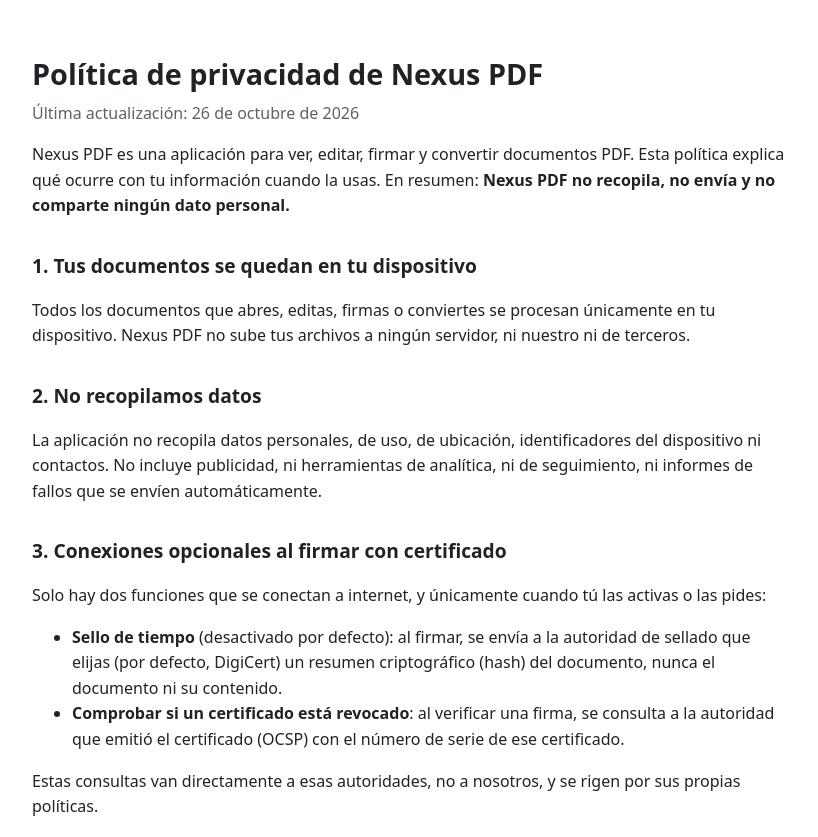
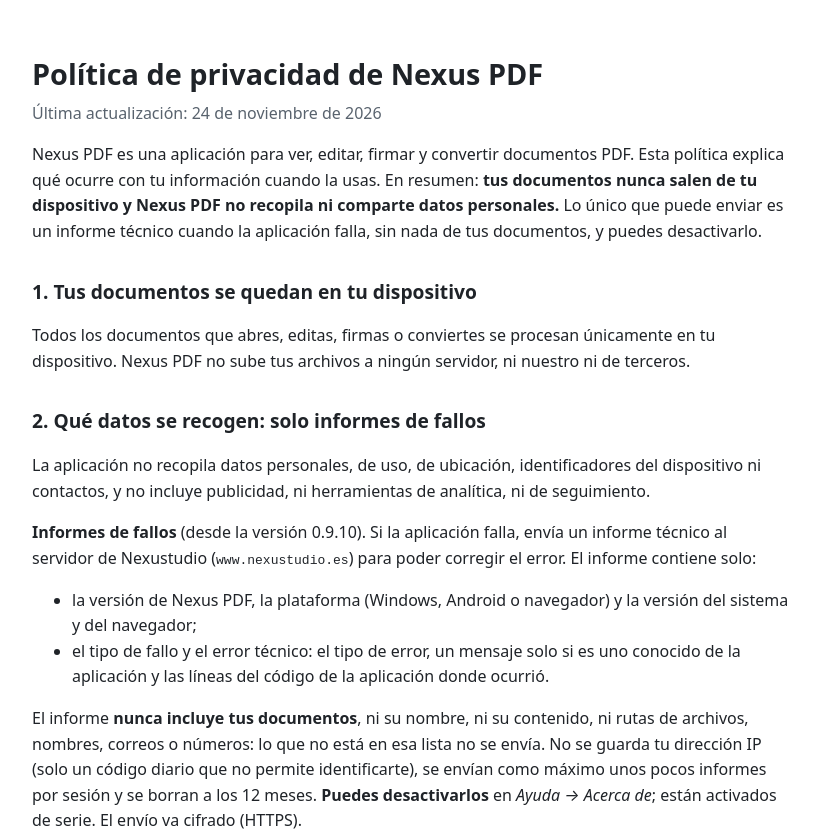
Before and after one commit to jocaorsa/nexus-pdf-privacidad, a plain HTML site: page index.html in a window 1280 px wide. Shown: the top 837 px of the page, without its empty margins (228-1046 px from the left). Drawn offline with Linux system fonts and the light colour scheme.

Commit message:
Política: informes de fallos desde la 0.9.10
Nexus PDF 0.9.10 envía un informe técnico si la app falla (versión, plataforma, tipo de error y líneas de código de la
app; nunca el documento, su nombre ni su contenido), sin guardar la IP, borrado a los 12 meses y desactivable en
Ayuda → Acerca de. Se actualiza la política antes de publicar esa versión, como ella misma promete. También en inglés.

Co-Authored-By: Claude Opus 5.5 <noreply@anthropic.com>

```diff
--- a/index.html
+++ b/index.html
@@ -16,20 +16,31 @@
 <body>
 
 <h1>Política de privacidad de Nexus PDF</h1>
-<p class="fecha">Última actualización: 26 de octubre de 2026</p>
+<p class="fecha">Última actualización: 24 de noviembre de 2026</p>
 
 <p>Nexus PDF es una aplicación para ver, editar, firmar y convertir documentos PDF. Esta política explica qué
-ocurre con tu información cuando la usas. En resumen: <strong>Nexus PDF no recopila, no envía y no comparte
-ningún dato personal.</strong></p>
+ocurre con tu información cuando la usas. En resumen: <strong>tus documentos nunca salen de tu dispositivo y
+Nexus PDF no recopila ni comparte datos personales.</strong> Lo único que puede enviar es un informe técnico
+cuando la aplicación falla, sin nada de tus documentos, y puedes desactivarlo.</p>
 
 <h2>1. Tus documentos se quedan en tu dispositivo</h2>
 <p>Todos los documentos que abres, editas, firmas o conviertes se procesan únicamente en tu dispositivo.
 Nexus PDF no sube tus archivos a ningún servidor, ni nuestro ni de terceros.</p>
 
-<h2>2. No recopilamos datos</h2>
+<h2>2. Qué datos se recogen: solo informes de fallos</h2>
 <p>La aplicación no recopila datos personales, de uso, de ubicación, identificadores del dispositivo ni
-contactos. No incluye publicidad, ni herramientas de analítica, ni de seguimiento, ni informes de fallos
-que se envíen automáticamente.</p>
+contactos, y no incluye publicidad, ni herramientas de analítica, ni de seguimiento.</p>
+<p><strong>Informes de fallos</strong> (desde la versión 0.9.10). Si la aplicación falla, envía un informe técnico al
+servidor de Nexustudio (<code>www.nexustudio.es</code>) para poder corregir el error. El informe contiene solo:</p>
+<ul>
+  <li>la versión de Nexus PDF, la plataforma (Windows, Android o navegador) y la versión del sistema y del navegador;</li>
+  <li>el tipo de fallo y el error técnico: el tipo de error, un mensaje solo si es uno conocido de la aplicación y
+  las líneas del código de la aplicación donde ocurrió.</li>
+</ul>
+<p>El informe <strong>nunca incluye tus documentos</strong>, ni su nombre, ni su contenido, ni rutas de archivos, nombres,
+correos o números: lo que no está en esa lista no se envía. No se guarda tu dirección IP (solo un código diario que
+no permite identificarte), se envían como máximo unos pocos informes por sesión y se borran a los 12 meses.
+<strong>Puedes desactivarlos</strong> en <em>Ayuda → Acerca de</em>; están activados de serie. El envío va cifrado (HTTPS).</p>
 
 <h2>3. Conexiones opcionales al firmar con certificado</h2>
 <p>Solo hay dos funciones que se conectan a internet, y únicamente cuando tú las activas o las pides:</p>
@@ -53,7 +64,7 @@ El tratamiento de esos datos se rige por la
 <a href="https://policies.google.com/privacy">Política de privacidad de Google</a>.</p>
 
 <h2>6. Menores</h2>
-<p>La aplicación no está dirigida a menores de 13 años y no recopila datos de ningún usuario,
+<p>La aplicación no está dirigida a menores de 13 años y no recopila datos personales de ningún usuario,
 tampoco de menores.</p>
 
 <h2>7. Cambios en esta política</h2>
@@ -67,11 +78,11 @@ función solo actuará cuando tú la uses.</p>
 <hr>
 
 <h1 lang="en">Nexus PDF Privacy Policy</h1>
-<p class="fecha" lang="en">Last updated: October 26, 2026</p>
+<p class="fecha" lang="en">Last updated: November 24, 2026</p>
 <div lang="en">
-<p><strong>Nexus PDF does not collect, transmit or share any personal data.</strong></p>
+<p><strong>Your documents never leave your device, and Nexus PDF does not collect or share personal data.</strong></p>
 <p>All documents you open, edit, sign or convert are processed only on your device and are never uploaded to
-any server. Only two optional features connect to the internet, and only when you use them: a signature timestamp (off by default; sends a hash of the document, never its content, to the timestamp authority you choose) and certificate revocation checks (OCSP, sends the certificate serial number to its issuer). The app contains no ads, analytics, tracking or automatic crash reporting. It only accesses the
+any server. Only two optional features connect to the internet, and only when you use them: a signature timestamp (off by default; sends a hash of the document, never its content, to the timestamp authority you choose) and certificate revocation checks (OCSP, sends the certificate serial number to its issuer). The app contains no ads, analytics or tracking. Since version 0.9.10, if the app crashes it sends a technical crash report to Nexustudio (www.nexustudio.es) so the error can be fixed: the app version, platform, system and browser versions, the type of error, a message only if it is a known one from the app, and the lines of the app's own code where it happened. It never includes your documents, their names or content, file paths, names, emails or numbers. Your IP address is not stored (only a daily code that cannot identify you), reports are deleted after 12 months, they are sent over HTTPS, and you can turn them off in Help → About (they are on by default). It only accesses the
 files you choose through the system file picker. Recovery copies are kept in the app's private storage on your
 device and are removed when the app is uninstalled. Purchases are handled by Google Play; Nexus PDF never
 receives your payment details. The app is not directed at children under 13. If a future feature requires
```
